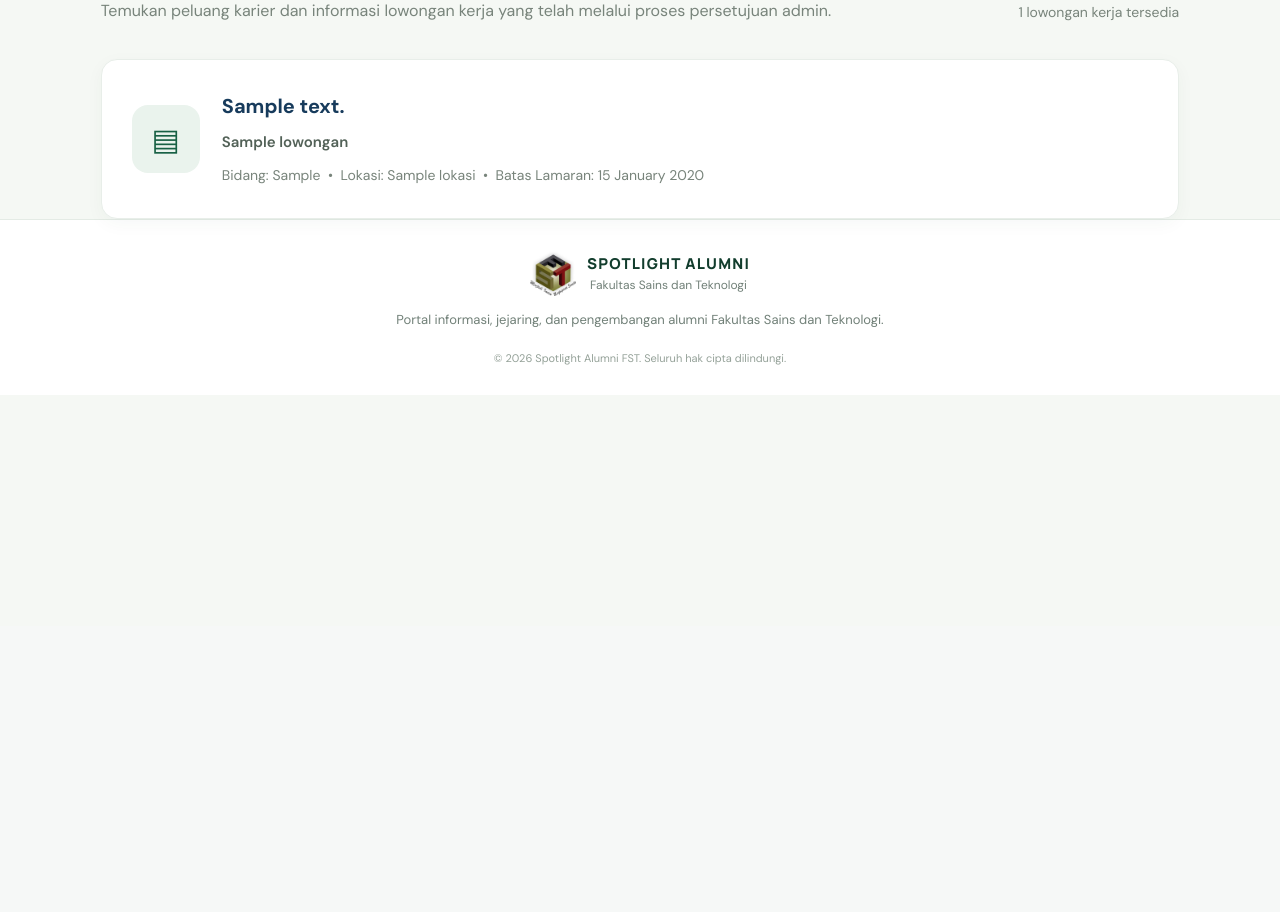
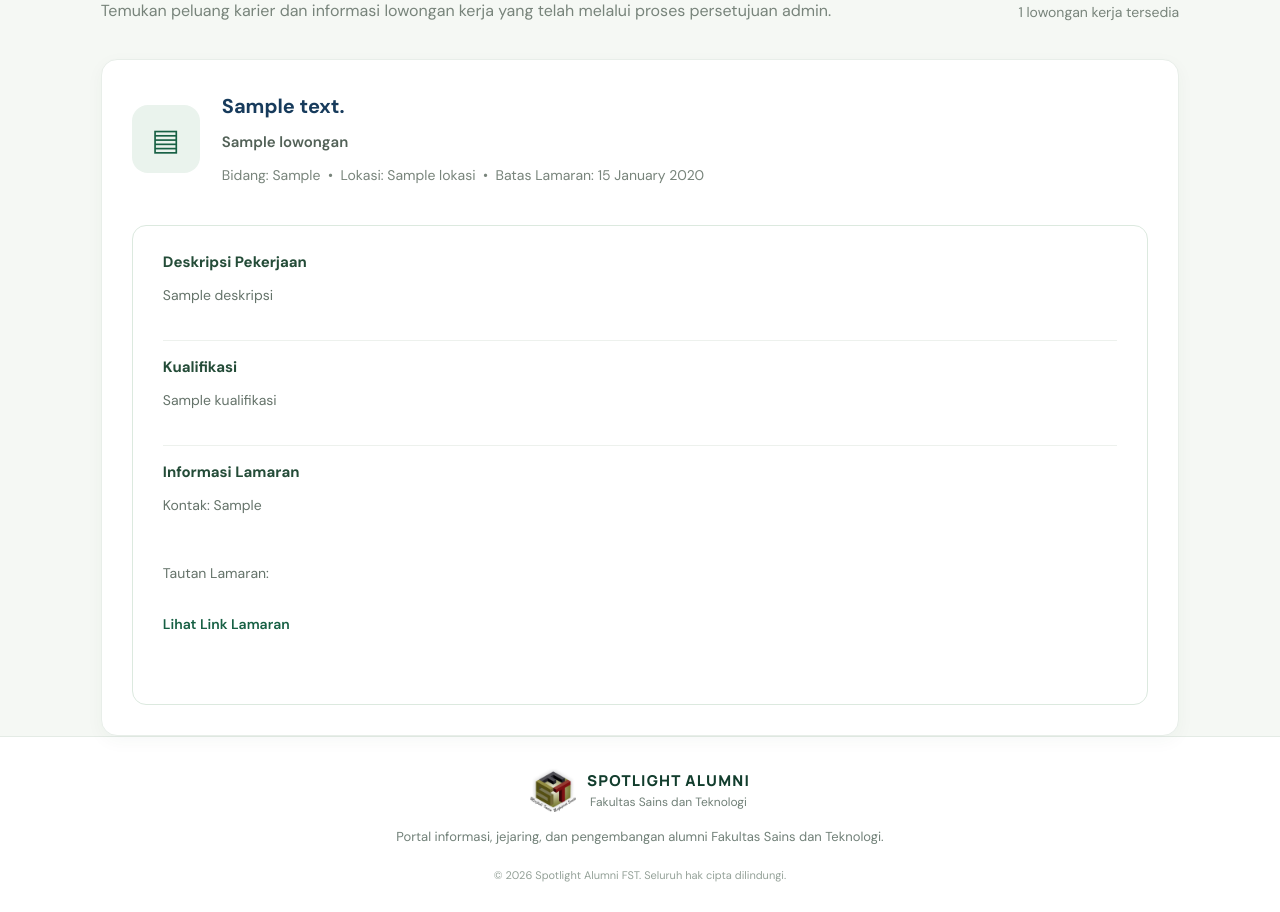
Before and after one commit to dheazulis/spotlight-alumni, a Laravel app: template resources/views/public/job-vacancies/index.blade.php in a window 1280 px wide. Shown: the part 174-1086 px from the top of the page. Before the commit the page ends 539 px from the top, so only its background shows below. Run offline with Laravel 12, Linux system fonts and the light colour scheme; the template is opened without the code that fills it: most values are stand-ins (such as "Sample title", 1, 10 or a date in 2020).

Commit message:
Update OTP dan halaman info loker

```diff
--- a/resources/views/public/job-vacancies/index.blade.php
+++ b/resources/views/public/job-vacancies/index.blade.php
@@ -43,14 +43,15 @@
             white-space: nowrap;
         }
 
-        /* CARD INFO LOKER */
         .sp-loker-list {
             display: flex;
             flex-direction: column;
             gap: 24px;
         }
 
+        /* CARD LOWONGAN */
         .sp-loker-card {
+            position: relative;
             display: flex;
             align-items: center;
             gap: 22px;
@@ -60,11 +61,15 @@
             padding: 30px;
             box-shadow: 0 5px 18px rgba(25, 65, 43, .04);
             transition: transform .2s ease, box-shadow .2s ease;
+            cursor: pointer;
         }
 
-        .sp-loker-card:hover {
+        .sp-loker-card:hover,
+        .sp-loker-card:focus-within {
             transform: translateY(-2px);
-            box-shadow: 0 8px 22px rgba(25, 65, 43, .08);
+            box-shadow: 0 8px 22px rgba(25, 65, 43, .12);
+            border-color: #cbded0;
+            z-index: 10;
         }
 
         .sp-loker-icon {
@@ -103,6 +108,68 @@
             color: #78847b;
             font-size: 14px;
             line-height: 1.8;
+        }
+
+        /* DETAIL HOVER */
+        .sp-loker-detail {
+            display: none;
+            position: absolute;
+            top: calc(100% + 10px);
+            left: 0;
+            width: 100%;
+            box-sizing: border-box;
+            max-height: 350px;
+            overflow-y: auto;
+            padding: 24px 30px;
+            background: #fff;
+            border: 1px solid #dce9df;
+            border-radius: 14px;
+            box-shadow: 0 12px 30px rgba(25, 65, 43, .16);
+            color: #526157;
+            z-index: 20;
+            cursor: default;
+        }
+
+        .sp-loker-card:hover .sp-loker-detail,
+        .sp-loker-card:focus-within .sp-loker-detail {
+            display: block;
+        }
+
+        .sp-loker-detail h3 {
+            color: #244c38;
+            font-size: 15px;
+            margin: 0 0 8px;
+        }
+
+        .sp-loker-detail p {
+            color: #65736a;
+            font-size: 14px;
+            line-height: 1.8;
+            margin: 0 0 18px;
+            white-space: pre-line;
+        }
+
+        .sp-loker-detail a {
+            color: #176044;
+            font-weight: 600;
+            text-decoration: none;
+            overflow-wrap: anywhere;
+        }
+
+        .sp-loker-detail a:hover {
+            text-decoration: underline;
+        }
+
+        .sp-loker-detail-section {
+            padding-bottom: 14px;
+            margin-bottom: 14px;
+            border-bottom: 1px solid #edf1ed;
+        }
+
+        .sp-loker-detail-section:last-child {
+            border-bottom: none;
+            margin-bottom: 0;
+            padding-bottom: 0;
         }
 
         .sp-loker-empty {
@@ -160,6 +227,10 @@
             .sp-loker-meta {
                 font-size: 13px;
             }
+
+            .sp-loker-detail {
+                padding: 20px;
+            }
         }
 
         @media (max-width: 420px) {
@@ -173,6 +244,23 @@
                 height: 45px;
                 min-width: 45px;
                 font-size: 21px;
+            }
+        }
+
+        /* Pada layar sentuh, detail dapat dibuka dengan fokus keyboard */
+        @media (hover: none) {
+            .sp-loker-detail {
+                position: static;
+                width: 100%;
+                margin-top: 15px;
+                display: block;
+                box-shadow: none;
+                max-height: none;
+            }
+
+            .sp-loker-card {
+                flex-wrap: wrap;
+                cursor: default;
             }
         }
     </style>
@@ -225,7 +313,7 @@
 
             @forelse ($lowongans as $lowongan)
 
-                <article class="sp-loker-card">
+                <article class="sp-loker-card" tabindex="0">
 
                     <div class="sp-loker-icon" aria-hidden="true">
                         ▤
@@ -263,6 +351,43 @@
                             @endif
 
                         </div>
+                    </div>
+
+                    <!-- Detail muncul otomatis ketika card diarahkan -->
+                    <div class="sp-loker-detail">
+
+                        <div class="sp-loker-detail-section">
+                            <h3>Deskripsi Pekerjaan</h3>
+                            <p>{{ $lowongan->deskripsi ?: 'Informasi deskripsi pekerjaan belum tersedia.' }}</p>
+                        </div>
+
+                        <div class="sp-loker-detail-section">
+                            <h3>Kualifikasi</h3>
+                            <p>{{ $lowongan->kualifikasi ?: 'Informasi kualifikasi belum tersedia.' }}</p>
+                        </div>
+
+                        <div class="sp-loker-detail-section">
+                            <h3>Informasi Lamaran</h3>
+
+                            @if ($lowongan->kontak_lamaran)
+                                <p>Kontak: {{ $lowongan->kontak_lamaran }}</p>
+                            @endif
+
+                            @if ($lowongan->tautan_lamaran)
+                                <p>
+                                    Tautan Lamaran:
+                                    <a href="{{ $lowongan->tautan_lamaran }}"
+                                       target="_blank"
+                                       rel="noopener noreferrer">
+                                        Lihat Link Lamaran
+                                    </a>
+                                </p>
+                            @endif
+
+                            @if (!$lowongan->kontak_lamaran && !$lowongan->tautan_lamaran)
+                                <p>Informasi kontak atau tautan lamaran belum tersedia.</p>
+                            @endif
+                        </div>
 
                     </div>
 
```
Also changed, not shown: app/Http/Controllers/EmailOtpController.php (+42 -14 lines).
